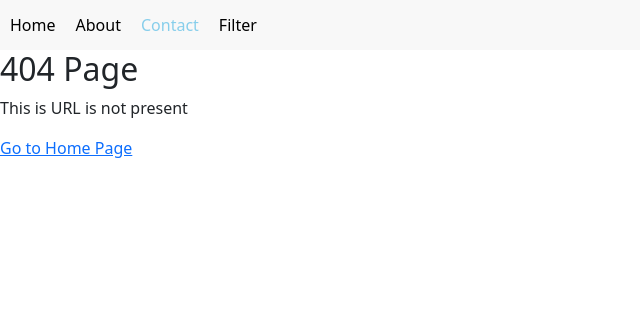
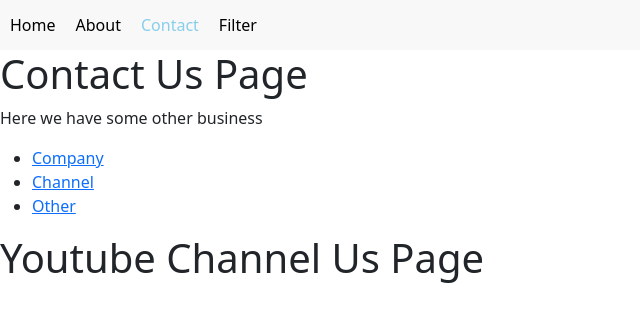
Before and after one commit to vijay4211/parent_to_child, a React (Create React App) app: page /contact/channel in a window 1280 px wide. Before the commit this address had no page. Shown: the top 322 px of the page, without its empty margins (0-640 px from the left). Built offline with nearby package versions, Linux system fonts and the light colour scheme.

Commit message:
Nested Routing

```diff
--- a/src/App.js
+++ b/src/App.js
@@ -7,6 +7,10 @@
 import Page404 from "./component/Page404";
 import User from "./component/User";
 import Filter from "./component/Filter";
+import Contact from "./component/Contact";
+import Company from "./component/Company";
+import Channel from "./component/Channel";
+import Other from "./component/Other";
 
 function App() {
   return (
@@ -19,6 +23,11 @@
           <Route path="/user/:name" element={<User />} />
           <Route path="*" element={<Page404 />} />
           <Route path="/filter" element={<Filter />} />
+          <Route path="/contact/" element={<Contact />}>
+              <Route path="company" element={<Company />}/>
+              <Route path="channel" element={<Channel />}/>
+              <Route path="other" element={<Other />}/>
+          </Route>
         </Routes>
       </BrowserRouter>
     </div>
--- /dev/null
+++ b/src/component/Channel.js
@@ -0,0 +1,8 @@
+function Channel() {
+  return (
+    <div>
+      <h1>Youtube Channel Us Page</h1>
+    </div>
+  );
+}
+export default Channel;
--- /dev/null
+++ b/src/component/Company.js
@@ -0,0 +1,8 @@
+function Company() {
+    return (
+      <div>
+        <h1>Company  Page</h1>
+      </div>
+    );
+  }
+  export default Company;
--- /dev/null
+++ b/src/component/Contact.js
@@ -0,0 +1,16 @@
+import { Link, Outlet } from "react-router-dom";
+function Contact() {
+  return (
+    <div>
+      <h1>Contact Us Page</h1>
+      <p>Here we have some other business</p>
+         <ul>
+            <li><Link to={"company"}>Company</Link></li>
+            <li><Link to={"channel"}>Channel</Link></li>
+            <li> <Link to={"other"}>Other</Link></li>
+         </ul>
+      <Outlet />
+    </div>
+  );
+}
+export default Contact;
--- /dev/null
+++ b/src/component/Other.js
@@ -0,0 +1,8 @@
+function Other() {
+    return (
+      <div>
+        <h1>Other  Page</h1>
+      </div>
+    );
+  }
+  export default Other;
```
